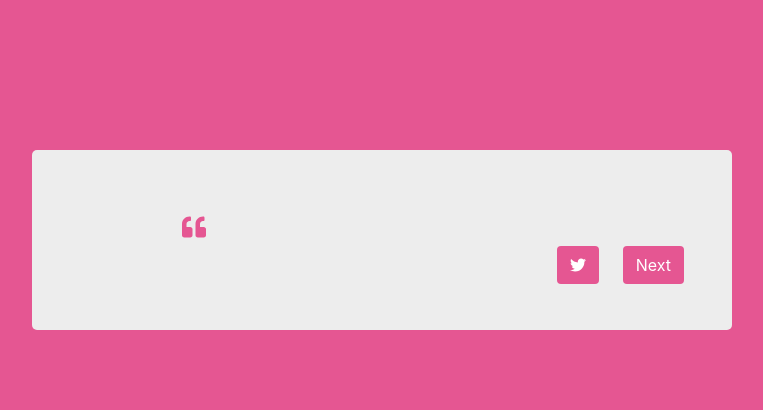
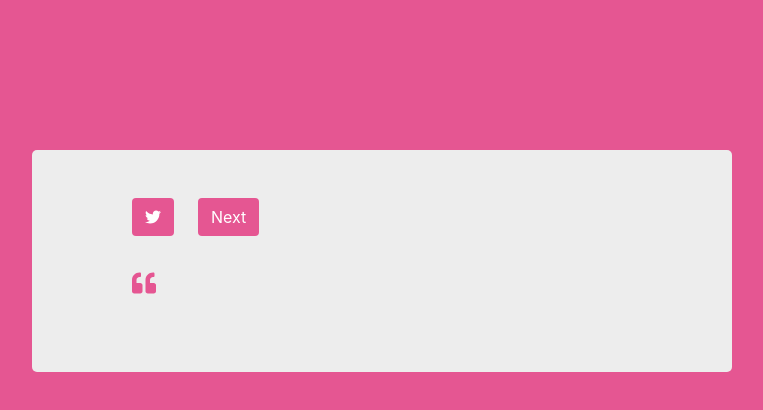
Before and after one commit to echo5rom3o/FreeCodeCamp, a plain HTML site: page fccRandomQuote/quote.html in a window 1280 px wide. Shown: the whole page, without its empty margins (258-1021 px from the left). Drawn offline with nearby package versions, Linux system fonts and the light colour scheme.

Commit message:
changed buttons, css: added more bootstrap

```diff
--- a/fccRandomQuote/quote.html
+++ b/fccRandomQuote/quote.html
@@ -9,19 +9,21 @@
 	<body class="changeBg">
 		<div class="container">
 			<div class="box">
-				<div class="quote">
-					<span class="mr-2 float-left changeTx"><i class="fas fa-quote-left"></i></span>
-					<p class="changeTx" id="quoteBlock"></p>
-				</div>
-				<div class="author">
-					 <p class="float-right changeTx" id="authorBlock"></p>
-				</div>
-				<div class="buttons">
-					<div class="next float-right mr-5">
-						<button class="btn changeBg" id="nextQuote" style="color:white;">Next</button>
+				<div class="wrapper">
+					<div class="buttons d-inline-block mt-5">
+						<div class="social">
+							<a href="#" class="btn changeBg mr-4 float-left" id="tweet" style="color:white;"><i class="fab fa-twitter"></i></a>
+						</div>
+						<div class="next">
+							<button class="btn changeBg float-left" id="nextQuote" style="color:white;">Next</button>
+						</div>
 					</div>
-					<div class="social float-right mr-4">
-						<a href="#"class="btn changeBg" id="tweet" style="color:white;"><i class="fab fa-twitter"></i></a>
+					<div class="quote d-block mx-auto mt-4">
+						<span class="mr-2 float-left changeTx"><i class="fas fa-quote-left"></i></span>
+						<p class="changeTx" id="quoteBlock"></p>
+					</div>
+					<div class="author d-inline-block mx-auto mb-5">
+						 <p class="changeTx mr-5" id="authorBlock"></p>
 					</div>
 				</div>
 			</div>
--- a/fccRandomQuote/style.css
+++ b/fccRandomQuote/style.css
@@ -10,21 +10,20 @@
 	margin-top: 150px;
 	border-radius: 5px;
 }
+.wrapper{
+	width: 500px;
+	margin: 0 auto;
+}
+.buttons{
+	margin: 0 auto;
+	width: 500px;
+}
 .quote{
-	display: block;
-	width: 400px;
+	width: 500px;
 	height: auto;
-	margin: 0 auto;
-	padding-top: 60px;
 	font-size: 1.5em;
 }
 .author{
-	display: block;
-	width: 200px;
-	margin: 0 auto;
+	text-align: right;
+	width: 500px;
 }
-.buttons{
-	display: inline-block;
-	margin: 0 auto 40px auto;
-	width: 700px;
-}
```
Also changed, not shown: fccRandomQuote/style.min.css.
